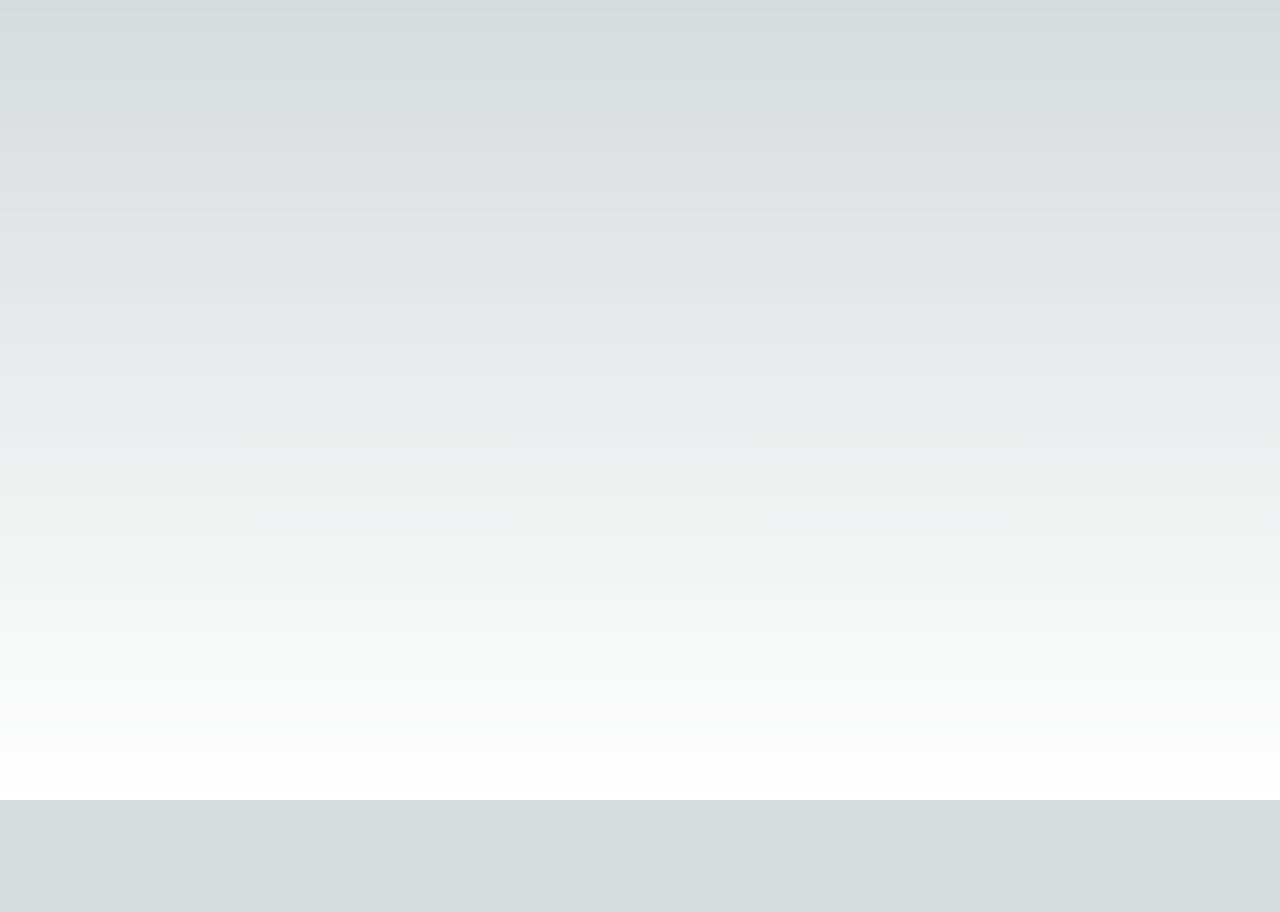
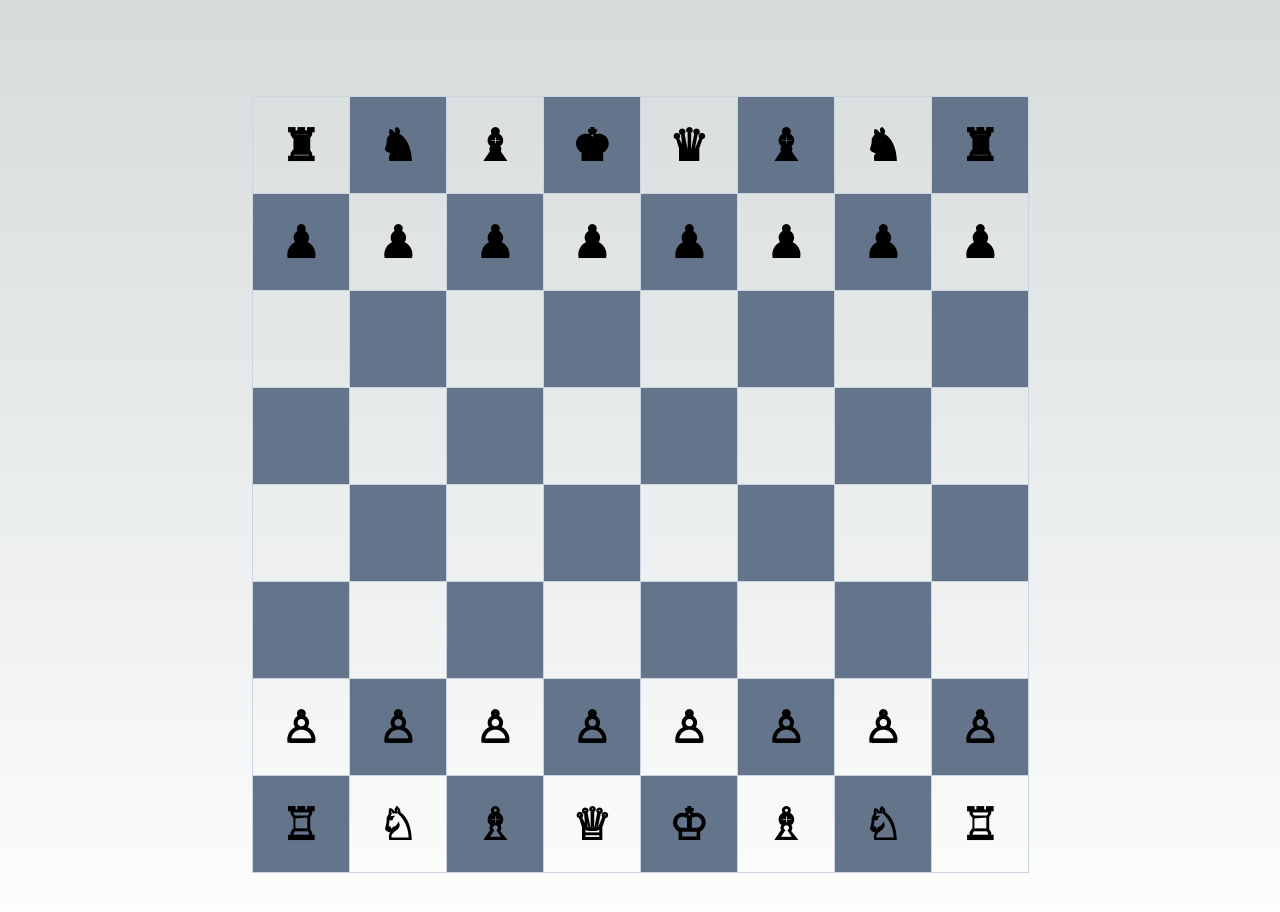
Before and after one commit to Madhu003/chess, a Next.js app: page / in a window 1280 px wide. Shown: the top 912 px of the page. Before the commit the page ends 800 px from the top, so only its background shows below. Built offline with nearby package versions, Linux system fonts and the light colour scheme.

Commit message:
player token added

```diff
--- /dev/null
+++ b/src/app/constants.ts
@@ -0,0 +1,42 @@
+const constatns: any = {
+  WHITE: {
+    KING: "&#9812;",
+    ROOK: "&#9814;",
+    KNIGHT: "&#9816;",
+    QUEEN: "&#9813;",
+    BISHOP: "&#9815;",
+    PAWN: "&#9817;",
+  },
+  BLACK: {
+    KING: "&#9818;",
+    ROOK: "&#9820;",
+    KNIGHT: "&#9822;",
+    QUEEN: "&#9819;",
+    BISHOP: "&#9821;",
+    PAWN: "&#9823;",
+  },
+};
+constatns.STARTINGPOSITIONS = {
+  WHITE: [
+    constatns.WHITE.ROOK,
+    constatns.WHITE.KNIGHT,
+    constatns.WHITE.BISHOP,
+    constatns.WHITE.QUEEN,
+    constatns.WHITE.KING,
+    constatns.WHITE.BISHOP,
+    constatns.WHITE.KNIGHT,
+    constatns.WHITE.ROOK,
+  ],
+  BLACK: [
+    constatns.BLACK.ROOK,
+    constatns.BLACK.KNIGHT,
+    constatns.BLACK.BISHOP,
+    constatns.BLACK.KING,
+    constatns.BLACK.QUEEN,
+    constatns.BLACK.BISHOP,
+    constatns.BLACK.KNIGHT,
+    constatns.BLACK.ROOK,
+  ],
+};
+
+export default constatns;
--- a/src/app/page.tsx
+++ b/src/app/page.tsx
@@ -1,18 +1,44 @@
-import Image from "next/image";
-import { useState } from "react";
+"use client";
+import { useEffect, useState } from "react";
+import constatns from "./constants";
 
-const fullMatrix: any = new Array(8).fill("").map(() => new Array(8).fill({}));
+const fullMatrix: any = new Array(8).fill("").map(() => new Array(8).fill(""));
 
 export default function Home() {
   const [matrix, setMatrix] = useState(fullMatrix);
 
+  useEffect(() => {
+    matrix[0] = [...constatns.STARTINGPOSITIONS.BLACK];
+    matrix[1] = matrix[1].map(() => constatns.BLACK.PAWN);
+
+    matrix[6] = matrix[6].map(() => constatns.WHITE.PAWN);
+    matrix[7] = [...constatns.STARTINGPOSITIONS.WHITE];
+    console.log(matrix);
+    setMatrix([...matrix]);
+  }, []);
+
   return (
     <main className="flex min-h-screen flex-col items-center justify-between p-24">
-      <table>
+      <table className="border-collapse border border-slate-400">
         <tbody>
-          <tr>
-            <td></td>
-          </tr>
+          {matrix.map((row: any, i: number) => (
+            <tr key={i}>
+              {row.map((cell: any, j: number) => (
+                <td
+                  key={j}
+                  style={{ fontSize: "44px", fontWeight: "600" }}
+                  className={`border border-slate-300 relative p-12 ${
+                    (i + j) % 2 == 0 ? "bg-slate-white" : "bg-slate-500"
+                  }`}
+                >
+                  <p
+                    className="m-0 p-0 absolute top-1/2 left-1/2 transform -translate-x-1/2 -translate-y-1/2"
+                    dangerouslySetInnerHTML={{ __html: cell }}
+                  ></p>
+                </td>
+              ))}
+            </tr>
+          ))}
         </tbody>
       </table>
     </main>
```
